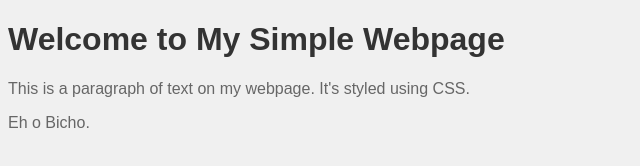
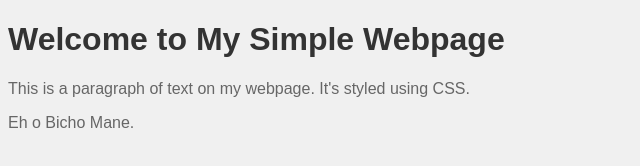
Before and after one commit to ZarrefCorp/aic-helloworld-fork, a plain HTML site: page webpage.html in a window 1280 px wide. Shown: the full height of the page, 0-640 px from the left. Drawn offline with Linux system fonts and the light colour scheme.

Commit message:
1.0.1-SNAPSHOT

```diff
--- a/webpage.html
+++ b/webpage.html
@@ -18,6 +18,6 @@
 <body>
     <h1>Welcome to My Simple Webpage</h1>
     <p>This is a paragraph of text on my webpage. It's styled using CSS.</p>
-    <p>Eh o Bicho.</p>
+    <p>Eh o Bicho Mane.</p>
 </body>
 </html>
```
